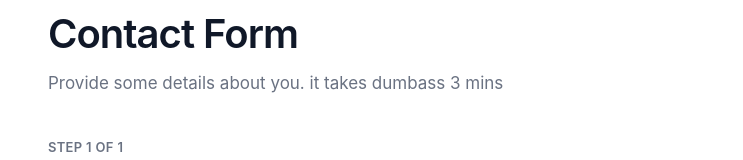
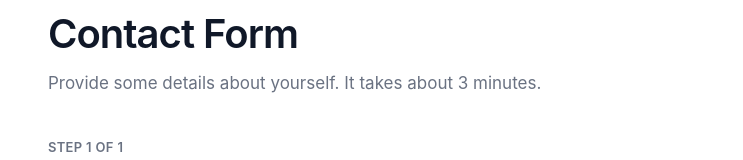
Before and after one commit to plut0n0tf0und/userX.in-form, a React (Vite) app: page / in a window 1280 px wide. Shown: the part 208-368 px from the top of the page, without its empty margins (268-1011 px from the left). Built offline with nearby package versions, Linux system fonts and the light colour scheme.

Commit message:
Clean subtitle text to 'Provide some details about yourself. It takes about 3 minutes.'

```diff
--- a/src/pages/ProjectForm.jsx
+++ b/src/pages/ProjectForm.jsx
@@ -325,7 +325,7 @@ export default function ProjectForm() {
                 Contact Form
               </h1>
               <p className="text-[17px] text-gray-500 leading-relaxed">
-                Provide some details about you. it takes dumbass 3 mins
+                Provide some details about yourself. It takes about 3 minutes.
               </p>
             </div>
 
```
